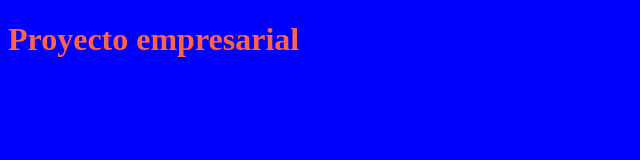
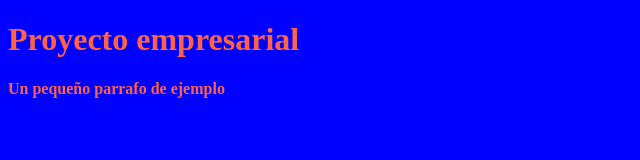
Before and after one commit to nenu1106/CursodeGit, a plain HTML site: page index.html in a window 1280 px wide. Shown: the whole page, without its empty margins (0-640 px from the left). Drawn offline with Linux system fonts and the light colour scheme.

Commit message:
Un parrafo en el index

```diff
--- a/index.html
+++ b/index.html
@@ -9,6 +9,7 @@
 </head>
 <body>
     <h1>Proyecto empresarial</h1>
+    <p>Un pequeño parrafo de ejemplo</p>
 
     <script src="js/javaScript.js"></script>
 </body>
```
